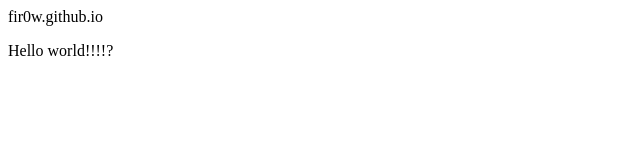
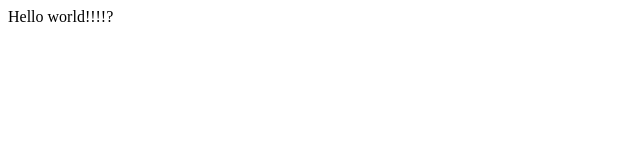
Before and after one commit to Fir0w/fir0w.github.io, a plain HTML site: page index.html in a window 1280 px wide. Shown: the whole page, without its empty margins (0-640 px from the left). Drawn offline with Linux system fonts and the light colour scheme.

Commit message:
Update index.html

```diff
--- a/index.html
+++ b/index.html
@@ -1,3 +1 @@
-<h>fir0w.github.io</h>
-
 <p>Hello world!!!!?</p>
```
